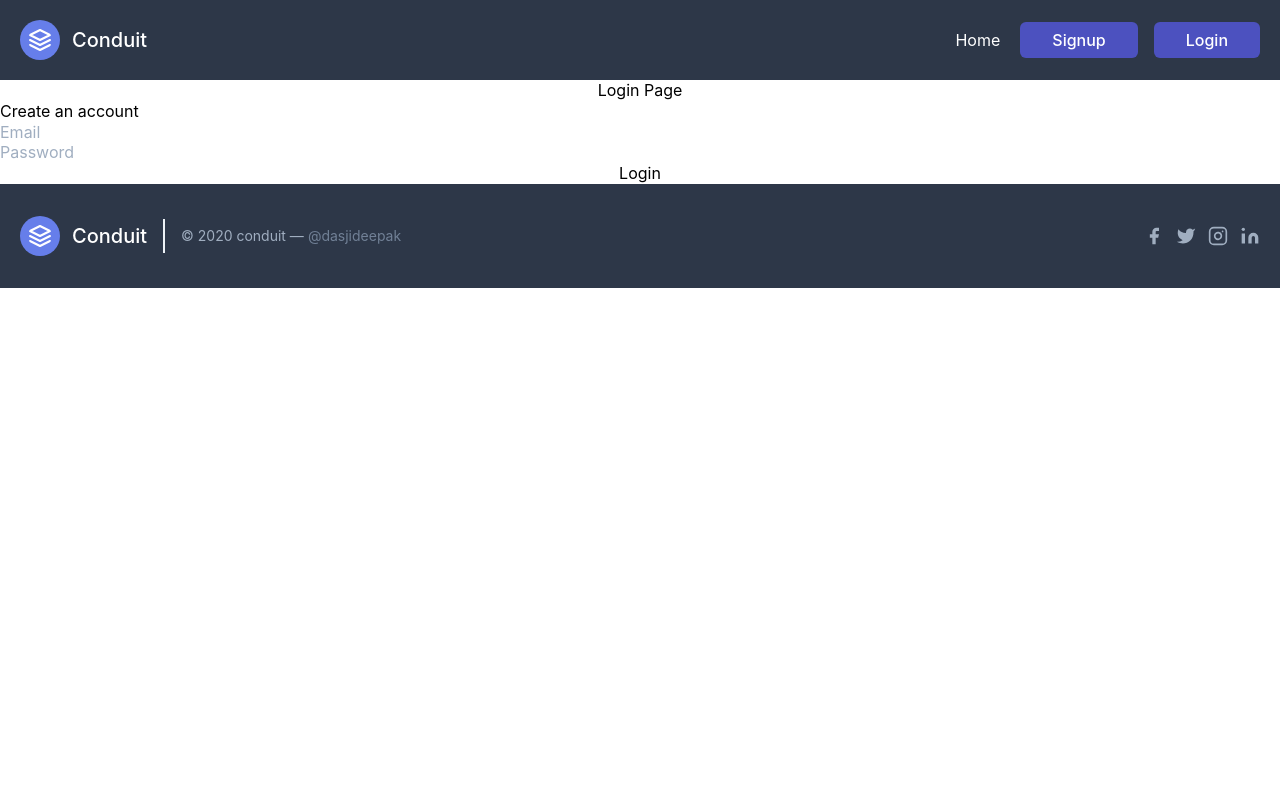
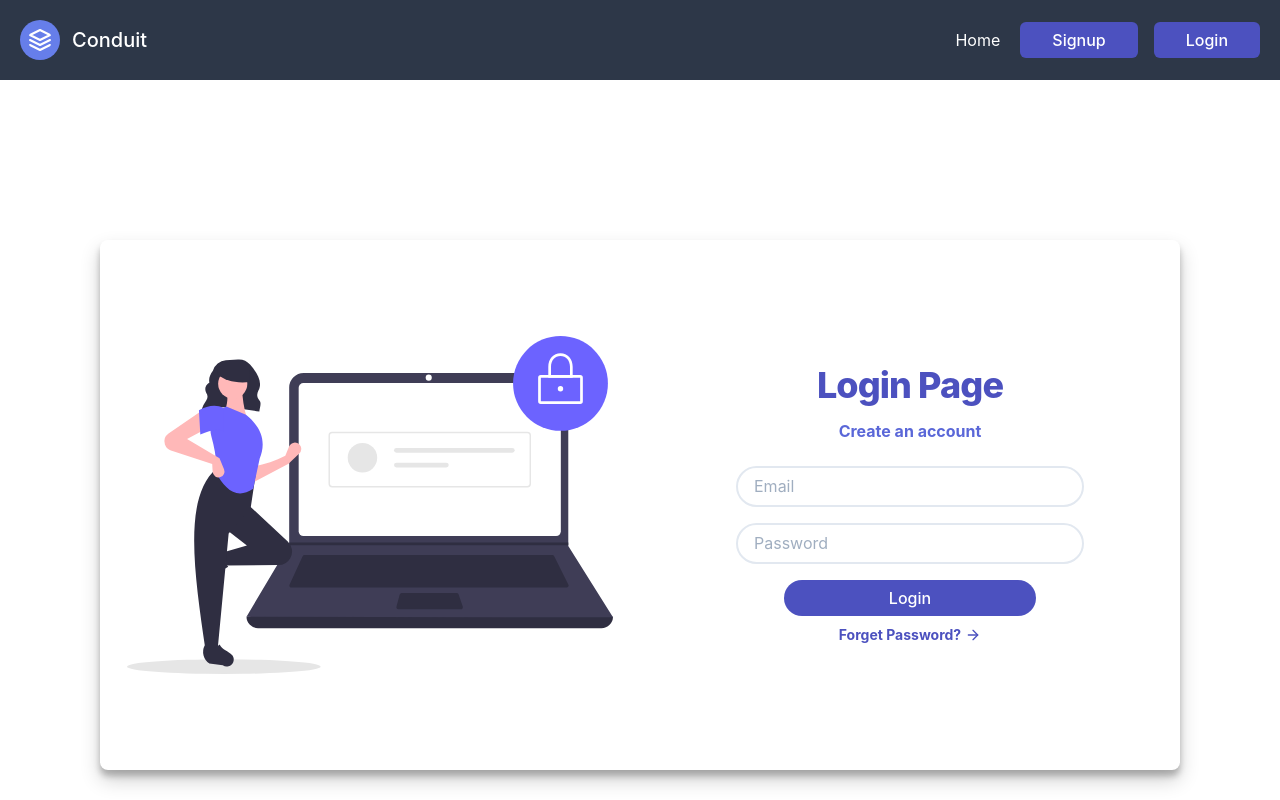
Before and after one commit to dasjideepak/react-conduit-app, a React (Create React App) app: page /login in a window 1280 px wide. Shown: the top 800 px of the page. Built offline with nearby package versions, Linux system fonts and the light colour scheme.

Commit message:
login page refactor

```diff
--- a/src/components/Feedback.jsx
+++ b/src/components/Feedback.jsx
@@ -43,7 +43,10 @@ export default function Feedback() {
               className="bg-white rounded border border-gray-400 focus:outline-none h-32 focus:border-pink-500 text-base px-4 py-2 mb-4 resize-none"
               placeholder="Message"
             ></textarea>
-            <button className="text-white bg-pink-500 border-0 py-2 px-6 focus:outline-none hover:bg-pink-600 rounded text-lg">
+            <button
+              type="submit"
+              className="text-white bg-pink-500 border-0 py-2 px-6 focus:outline-none hover:bg-pink-600 rounded text-lg"
+            >
               Button
             </button>
             <p className="text-xs text-gray-500 mt-3">
--- a/src/components/HomeHeroSec.jsx
+++ b/src/components/HomeHeroSec.jsx
@@ -1,4 +1,5 @@
 import React from "react";
+import { NavLink } from "react-router-dom";
 
 export default function HomeHeroSec() {
   return (
@@ -6,24 +7,49 @@ export default function HomeHeroSec() {
       <section className="text-gray-700 body-font flex justify-between py-12 container">
         <div className="container mx-auto flex px-5 py-24 md:flex-row flex-col items-center">
           <div className="lg:flex-grow md:w-1/2 lg:pr-24 md:pr-16 flex flex-col md:items-start md:text-left mb-16 md:mb-0 items-center text-center">
-            <h1 className="text-indigo-700 text-3xl leading-9 font-extrabold tracking-tight sm:text-4xl sm:leading-10 text-cente">
+            <h1 className="text-indigo-700 text-6xl leading-none font-extrabold tracking-tight sm:text-5xl sm:leading-none">
               Expand your reading
               <br className="hidden lg:inline-block" />
               Expand your mind.
             </h1>
-            <p className="mb-8 leading-relaxed">
+            <p className="mt-4 mb-8 leading-relaxed">
               Conduit is not like any other platform on the internet. Our sole
               purpose is to help you find compelling ideas, knowledge, and
               perspectives. We don’t serve ads—we serve you, the curious reader
               who loves to learn new things.
             </p>
             <div className="flex justify-center">
-              <button className="inline-flex text-white bg-indigo-700 border-0 py-2 px-6 focus:outline-none hover:bg-indigo-600 rounded text-lg">
-                Sign Up
-              </button>
-              <button className="ml-4 inline-flex text-gray-700 bg-gray-200 border-0 py-2 px-6 focus:outline-none hover:bg-gray-300 rounded text-lg">
-                Login
-              </button>
+              {localStorage.authToken ? (
+                <>
+                  <NavLink
+                    to="/"
+                    className="inline-flex text-white bg-indigo-700 border-0 py-2 px-6 focus:outline-none hover:bg-indigo-600 rounded text-lg"
+                  >
+                    Your Articles
+                  </NavLink>
+                  <NavLink
+                    to="/"
+                    className="ml-4 inline-flex text-gray-700 bg-gray-200 border-0 py-2 px-6 focus:outline-none hover:bg-gray-300 rounded text-lg"
+                  >
+                    Create New Article
+                  </NavLink>
+                </>
+              ) : (
+                <>
+                  <NavLink
+                    to="/signup"
+                    className="inline-flex text-white bg-indigo-700 border-0 py-2 px-6 focus:outline-none hover:bg-indigo-600 rounded text-lg"
+                  >
+                    Browse
+                  </NavLink>
+                  <NavLink
+                    to="/login"
+                    className="ml-4 inline-flex text-gray-700 bg-gray-200 border-0 py-2 px-6 focus:outline-none hover:bg-gray-300 rounded text-lg"
+                  >
+                    Login
+                  </NavLink>
+                </>
+              )}
             </div>
           </div>
         </div>
--- a/src/components/LoaderPage.jsx
+++ b/src/components/LoaderPage.jsx
@@ -3,7 +3,7 @@ import React from "react";
 
 export default function LoaderPage() {
   return (
-    <div className="h-screen w-width bg-gray-900 fixed top-0 bottom-0 left-0 right-0 flex items-center justify-center">
+    <div className="h-screen w-width bg-gray-900 fixed top-0 bottom-0 left-0 right-0 flex items-center justify-center z-50">
       <Loader type="Puff" color="#00BFFF" height={100} width={100} />
     </div>
   );
--- a/src/components/Login.jsx
+++ b/src/components/Login.jsx
@@ -32,39 +32,50 @@ function Login(props) {
   });
 
   return (
-    <form className="login-signup-sec" onSubmit={formik.handleSubmit}>
-      <div className="form-container">
-        <h1 className="text-center">Login Page</h1>
-        <NavLink to="/signup">Create an account</NavLink>
-        <div className="field">
-          <p className="control has-icons-left has-icons-right">
+    <form className="my-40" onSubmit={formik.handleSubmit}>
+      <div
+        className="flex justify-between mx-auto rounded-lg"
+        style={{
+          width: "1080px",
+          boxShadow:
+            "0 10px 20px rgba(0, 0, 0, 0.19), 0 6px 6px rgba(0, 0, 0, 0.23)",
+        }}
+      >
+        <div className="w-1/2 flex justify-center items-center flex-col py-24">
+          <img src="/images/login.svg" alt="login-img" width="90%" />
+        </div>
+        <div className="w-1/2 flex justify-center flex-col p-24">
+          <h1 className="text-center text-indigo-700 text-3xl leading-9 font-extrabold tracking-tight sm:text-4xl sm:leading-10 text-cente">
+            Login Page
+          </h1>
+          <NavLink
+            className="text-center  sm:text-1xl text-1xl title-font font-bold text-indigo-600 mt-4 mb-4"
+            to="/signup"
+          >
+            Create an account
+          </NavLink>
+          <div className="py-2 flex flex-col" width="100%">
             <input
-              className="input"
+              className="border-2 px-4 py-2 rounded-full active:border-4-red"
               type="email"
               name="email"
               placeholder="Email"
               onChange={formik.handleChange}
               onBlur={formik.handleBlur}
               value={formik.values.email}
+              width="100%"
             />
             {formik.touched.email && formik.errors.email ? (
-              <span className="err-msg">{formik.errors.email}</span>
+              <span className="text-red-500 text-sm pl-1 font-medium">
+                {formik.errors.email}
+              </span>
             ) : (
               false
             )}
-
-            <span className="icon is-small is-left">
-              <i className="fas fa-envelope"></i>
-            </span>
-            <span className="icon is-small is-right">
-              <i className="fas fa-check"></i>
-            </span>
-          </p>
-        </div>
-        <div className="field">
-          <p className="control has-icons-left">
+          </div>
+          <div className="py-2 flex flex-col">
             <input
-              className="input"
+              className="border-2 px-4 py-2 rounded-full"
               type="password"
               name="password"
               placeholder="Password"
@@ -72,32 +83,59 @@ function Login(props) {
               onBlur={formik.handleBlur}
               value={formik.values.password}
             />
+
             {formik.touched.password && formik.errors.password ? (
-              <span className="err-msg">{formik.errors.password}</span>
+              <span className="text-red-500 text-sm font-medium pl-1">
+                {formik.errors.password}
+              </span>
             ) : (
               false
             )}
-            <span className="icon is-small is-left">
-              <i className="fas fa-lock"></i>
-            </span>
-          </p>
-        </div>
-        <div className="field">
-          {error ? <h1>Something went wrong...</h1> : false}
-          <p className="control text-center">
+          </div>
+          <div className="py-2 flex flex-col">
+            {error ? (
+              <h1 className="text-center text-red-700 pb-2">
+                Invalid email or password
+              </h1>
+            ) : (
+              false
+            )}
             {isLoading ? (
               <button
-                className="button is-success is-loading button-signup"
-                disabled
+                type="submit"
+                className="px-16 py-2 rounded-full text-md font-medium leading-5 text-white bg-indigo-700 focus:outline-none focus:text-white focus:bg-gray-700 transition duration-150 ease-in-out hover:bg-indigo-600 mx-12"
               >
-                Loading
+                Login
               </button>
             ) : (
-              <button type="submit" className="button is-success button-signup">
-                <span>Login</span>
+              <button
+                type="submit"
+                className="transition duration-500 ease-in-out px-16 py-2 rounded-full text-md font-medium leading-5 text-white bg-indigo-700 focus:outline-none focus:text-white focus:bg-gray-700 transition duration-150 ease-in-out hover:bg-indigo-600 mx-12"
+              >
+                Login
               </button>
             )}
-          </p>
+          </div>
+          <div className="text-center">
+            <NavLink
+              to="/"
+              className="text-sm text-indigo-700 font-bold inline-flex items-center hover:text-indigo-500"
+            >
+              Forget Password?
+              <svg
+                className="w-4 h-4 ml-1"
+                viewBox="0 0 24 24"
+                stroke="currentColor"
+                strokeWidth="2"
+                fill="none"
+                strokeLinecap="round"
+                strokeLinejoin="round"
+              >
+                <path d="M5 12h14"></path>
+                <path d="M12 5l7 7-7 7"></path>
+              </svg>
+            </NavLink>
+          </div>
         </div>
       </div>
     </form>
--- a/src/components/Tags.jsx
+++ b/src/components/Tags.jsx
@@ -35,7 +35,7 @@ export default function Tags() {
               <a
                 href="##"
                 key={uuid()}
-                className="m-1 py-2 px-2 bg-gray-200 rounded-full flex items-center"
+                className="m-1 py-2 pl-1 pr-3 bg-gray-200 rounded-full flex items-center"
               >
                 <svg width="30" height="24" viewBox="0 0 30 30" fill="none">
                   <circle cx="15" cy="15" r="15" fill="#1E1B1D"></circle>
--- a/src/pages/HomePage.jsx
+++ b/src/pages/HomePage.jsx
@@ -8,8 +8,13 @@ import Testmonials from "../components/Testmonials";
 import Feedback from "../components/Feedback";
 import ShowUpdates from "../components/ShowUpdates";
 import RecentArticlesHeading from "../components/RecentArticlesHeading";
+import { useEffect } from "react";
 
 export default function HomePage() {
+  useEffect(() => {
+    document.title = "Home | Conduit";
+  }, []);
+
   return (
     <div>
       <Header />
--- a/src/pages/LoginPage.jsx
+++ b/src/pages/LoginPage.jsx
@@ -1,9 +1,13 @@
-import React from "react";
+import React, { useEffect } from "react";
 import Header from "../components/Header";
 import Footer from "../components/Footer";
 import Login from "../components/Login";
 
 export default function SignupPage(props) {
+  useEffect(() => {
+    document.title = "Login | Conduit";
+  }, []);
+
   return (
     <>
       <Header />
--- a/src/stylesheets/custom.css
+++ b/src/stylesheets/custom.css
@@ -8,3 +8,7 @@ body {
   max-width: 1280px;
   margin: 0 auto;
 }
+
+button {
+  cursor: pointer;
+}
```
Also changed, not shown: src/components/Articles.jsx (+4 -3 lines), src/components/Footer.jsx (+4 -3 lines), src/components/Header.jsx (+8 -8 lines), public/images/login.svg (added).
